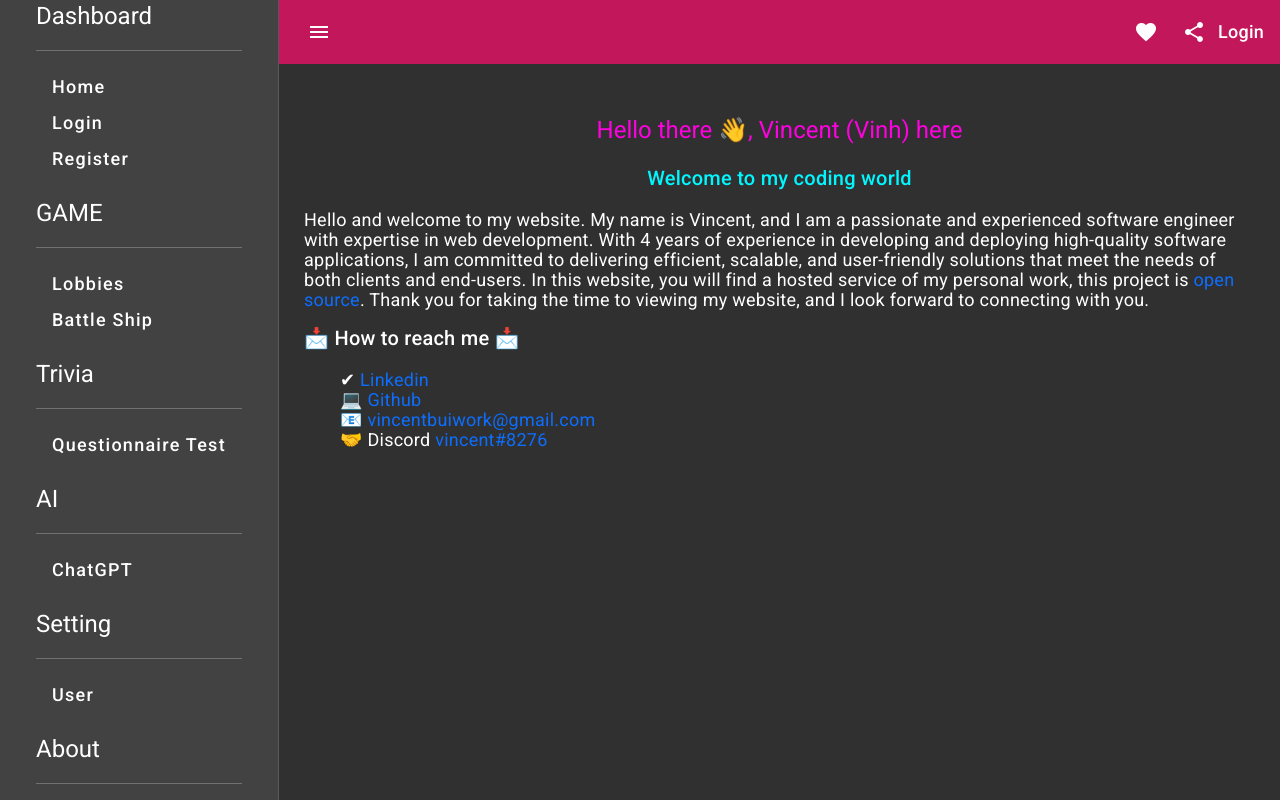
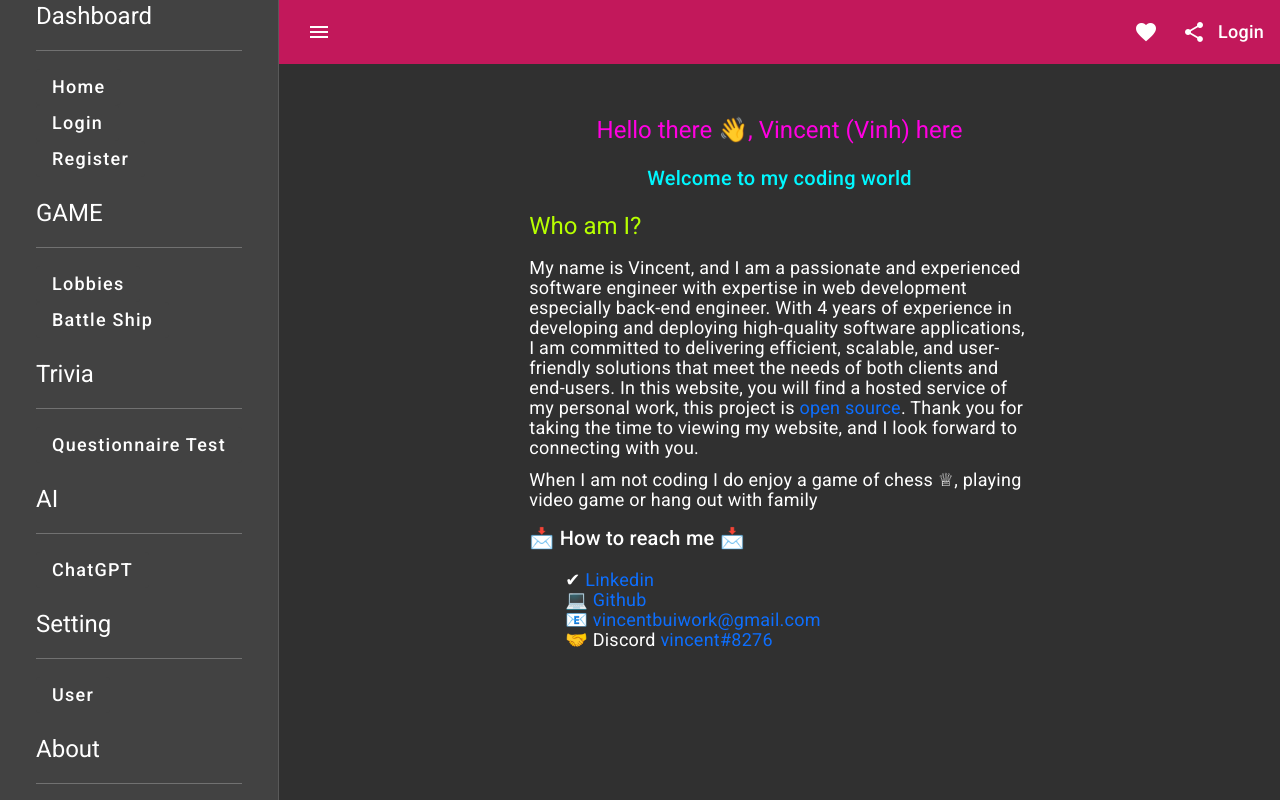
Before and after one commit to vincent-inc/v-service, an Angular app: page /about/vincent in a window 1280 px wide. Built offline with nearby package versions, Linux system fonts and the light colour scheme; no server answers.

Commit message:
fix vincent page

```diff
--- a/src/app/about/vincent/vincent.component.html
+++ b/src/app/about/vincent/vincent.component.html
@@ -2,8 +2,13 @@
   <h1 align="center" style="color: rgb(255, 0, 225);">Hello there 👋, Vincent (Vinh) here</h1>
   <h2 align="center" style="color: rgb(0, 247, 255);">Welcome to my coding world</h2>
 
+  <h1 style="color: rgb(183, 255, 0);">Who am I?</h1>
   <p>
-    Hello and welcome to my website. My name is Vincent, and I am a passionate and experienced software engineer with expertise in web development. With 4 years of experience in developing and deploying high-quality software applications, I am committed to delivering efficient, scalable, and user-friendly solutions that meet the needs of both clients and end-users. In this website, you will find a hosted service of my personal work, this project is <a href="https://github.com/orgs/vincent-inc/repositories">open source</a>. Thank you for taking the time to viewing my website, and I look forward to connecting with you.
+    My name is Vincent, and I am a passionate and experienced software engineer with expertise in web development especially back-end engineer. With 4 years of experience in developing and deploying high-quality software applications, I am committed to delivering efficient, scalable, and user-friendly solutions that meet the needs of both clients and end-users. In this website, you will find a hosted service of my personal work, this project is <a href="https://github.com/orgs/vincent-inc/repositories">open source</a>. Thank you for taking the time to viewing my website, and I look forward to connecting with you.
+  </p>
+
+  <p>
+    When I am not coding I do enjoy a game of chess ♕, playing video game or hang out with family
   </p>
 
   <h2>📩 How to reach me 📩</h2>
@@ -14,5 +19,7 @@
       <li>🤝 Discord <a href="https://discordapp.com/users/vincent#8276" target="_blank"> vincent#8276</a></li>
   </ul>
 
+
+
   <h4 *ngIf="isIframe()" style="color: red;">! you are viewing as iframe click here to go to <a [routerLink]="['/home']" routerLinkActive="router-link-active">main page</a></h4>
 </div>
--- a/src/app/about/vincent/vincent.component.scss
+++ b/src/app/about/vincent/vincent.component.scss
@@ -0,0 +1,3 @@
+.margin-center {
+    width: 50%;
+}
```
